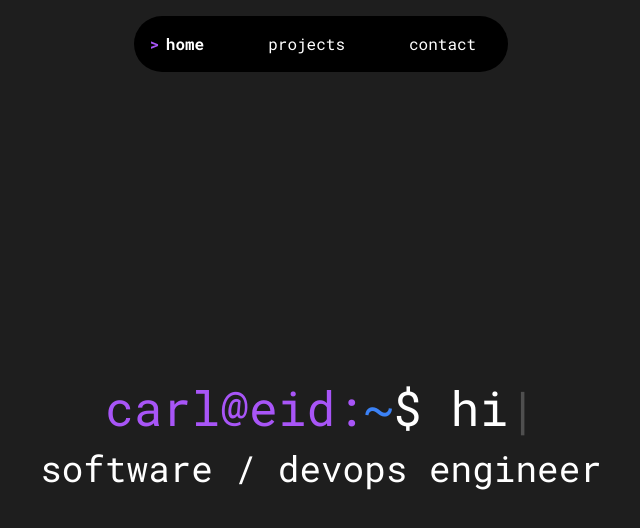
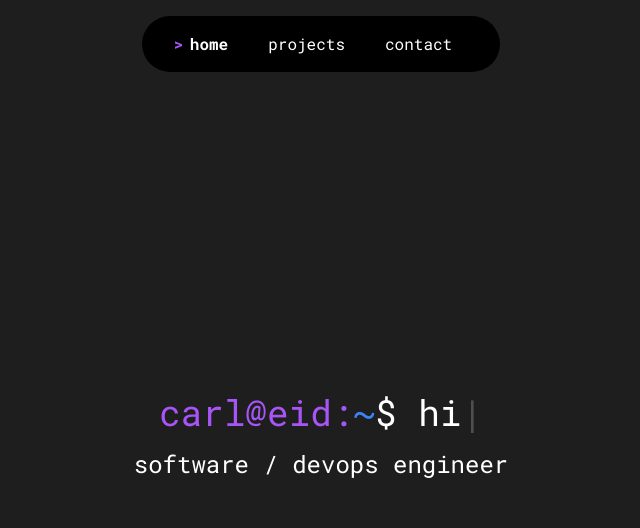
Before and after one commit to ceid1987/carleid-site, a Next.js app: page / in a window 1280 px wide. Shown: the top 528 px of the page, without its empty margins (319-959 px from the left). Built offline with nearby package versions, Linux system fonts and the light colour scheme.

Commit message:
Fix alignment issues

```diff
--- a/src/app/page.tsx
+++ b/src/app/page.tsx
@@ -11,7 +11,7 @@ const Home: React.FC = () => {
       <Navbar />
       <div className="flex-grow flex flex-col items-center justify-center">
         <AnimatedText />
-        <h2 className="text-2xl mt-4 md:text-3xl lg:text-4xl">software / devops engineer</h2>
+        <h2 className="text-l mt-4 md:text-xl lg:text-2xl">software / devops engineer</h2>
         {/* Other content of the home page */}
       </div>
     </div>
--- a/src/components/AnimatedText.tsx
+++ b/src/components/AnimatedText.tsx
@@ -13,22 +13,19 @@ const AnimatedText: React.FC = () => {
       strings: [
         '.dev',
         'hi',
+        'rm -rf /',
         "what's up?",
-        'developed with love',
+        ':(){ :|:& };: fork bomb!',
+        '.dev',
         'sometimes i code',
         '(◑‿◐)',
         'sometimes i break things',
         '(●´⌓`●)',
         'sometimes i fix them',
-        '¯\\_(ツ)_/¯',
-        'rm -rf /',
-        '¯\\_(⊙_☉)_/¯',
+        '.dev',
         'chmod -R 777 /',
-        ':(){ :|:& };: fork bomb!',
-        "i don't have cookies, yet",
         'this is a website',
-        "i don't know what else to say",
-        'this loop will now repeat',
+        'hello world!',
       ],
       typeSpeed: 50,
       backSpeed: 40,
@@ -52,12 +49,11 @@ const AnimatedText: React.FC = () => {
   }, []);
 
   return (
-    <div className="flex items-center text-2xl md:text-4xl lg:text-5xl">
-      <span className="text-purple-500">
-        carl@eid:<span className="text-blue-500">~</span>
-        <span className="text-white">$&nbsp;</span>
-      </span>
-      <span ref={el} className={styles.typedCursor} />
+    <div className="flex flex-col items-center text-xl md:text-2xl lg:text-4xl px-4 md:px-8 lg:px-16">
+      <div className="w-full max-w-screen-lg whitespace-pre-wrap">
+        <span className="text-purple-500">carl@eid:<span className="text-blue-500">~</span><span className="text-white">$&nbsp;</span></span>
+        <span ref={el} className={`${styles.typedText} ${styles.typedCursor}`} />
+      </div>
     </div>
   );
 };
--- a/src/components/Navbar.tsx
+++ b/src/components/Navbar.tsx
@@ -14,7 +14,7 @@ const Navbar: React.FC = () => {
   ];
 
   return (
-    <nav className="bg-black rounded-full px-8 py-4 flex justify-center space-x-16 mt-4 mx-auto max-w-screen-lg">
+    <nav className="bg-black rounded-full px-12 py-4 flex justify-center space-x-10 mt-4 mx-auto max-w-screen-lg">
       {links.map((link) => (
         <Link key={link.href} href={link.href} className="relative text-white hover:text-purple-500">
           <span
--- a/src/styles/AnimatedText.module.css
+++ b/src/styles/AnimatedText.module.css
@@ -1,9 +1,21 @@
 /* src/styles/AnimatedText.module.css */
 .typed-cursor {
+    display: inline-block;
     opacity: 1;
     animation: blink 0.7s infinite;
-    vertical-align: text-bottom;
+    vertical-align: middle;
+    line-height: inherit;
+    height: 1em; /* Ensure the height matches the text */
   }
+
+  .typed-text {
+    display: inline-block;
+    white-space: pre-wrap;
+    word-break: break-word;
+    text-indent: -1ch; /* Align first line under $ */
+    padding-left: 1ch; /* Indent subsequent lines */
+  }
+
 
   @keyframes blink {
     0%, 100% { opacity: 1; }
```
